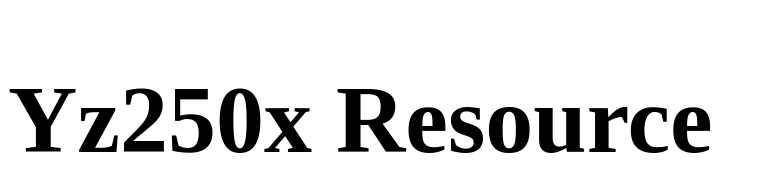
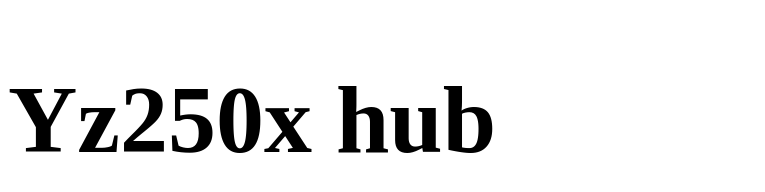
Before and after one commit to Yzinger/Yzinger.github.io, a plain HTML site: page Index.html in a window 1280 px wide. Shown: the whole page, without its empty margins (0-765 px from the left). Drawn offline with Linux system fonts and the light colour scheme.

Commit message:
renamed html

```diff
--- a/Index.html
+++ b/Index.html
@@ -7,7 +7,7 @@
   <body>
     <div class="hero">
       <div>
-        <h1>Yz250x Resource</h1>
+        <h1>Yz250x hub</h1>
       </div>
     </div>
   </body>
```
